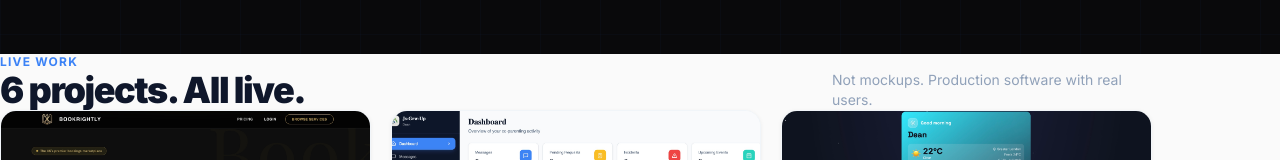
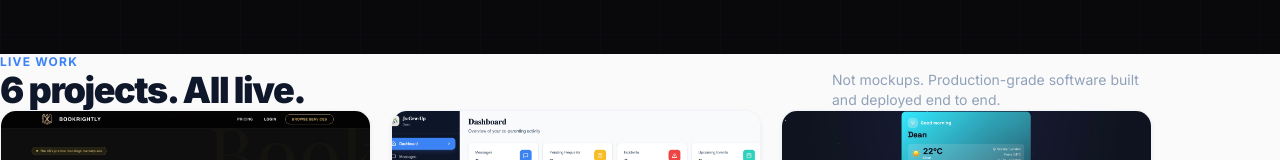
Before and after one commit to dean1234533/deanburt-dev, a React (Vite) app: page / in a window 1280 px wide. Shown: the part 746-906 px from the top of the page. Built offline with nearby package versions, Linux system fonts and the light colour scheme.

Commit message:
Fix misleading copy on work section

```diff
--- a/src/App.jsx
+++ b/src/App.jsx
@@ -231,7 +231,7 @@ export default function App() {
                 6 projects. All live.
               </h2>
             </div>
-            <p className="text-sm text-slate-400 max-w-xs">Not mockups. Production software with real users.</p>
+            <p className="text-sm text-slate-400 max-w-xs">Not mockups. Production-grade software built and deployed end to end.</p>
           </div>
           <div className="grid grid-cols-1 gap-5 sm:grid-cols-2 lg:grid-cols-3">
             {apps.map(app => <AppCard key={app.name} app={app} />)}
```
